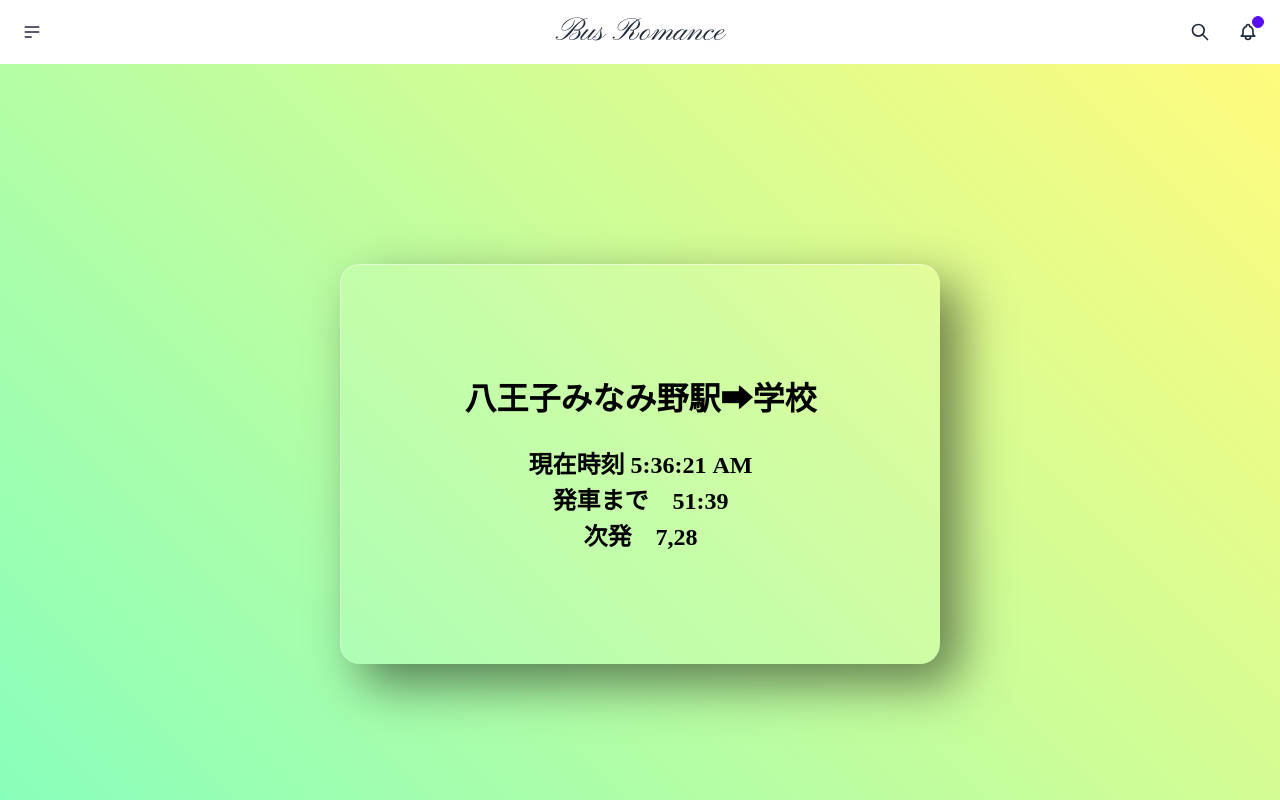
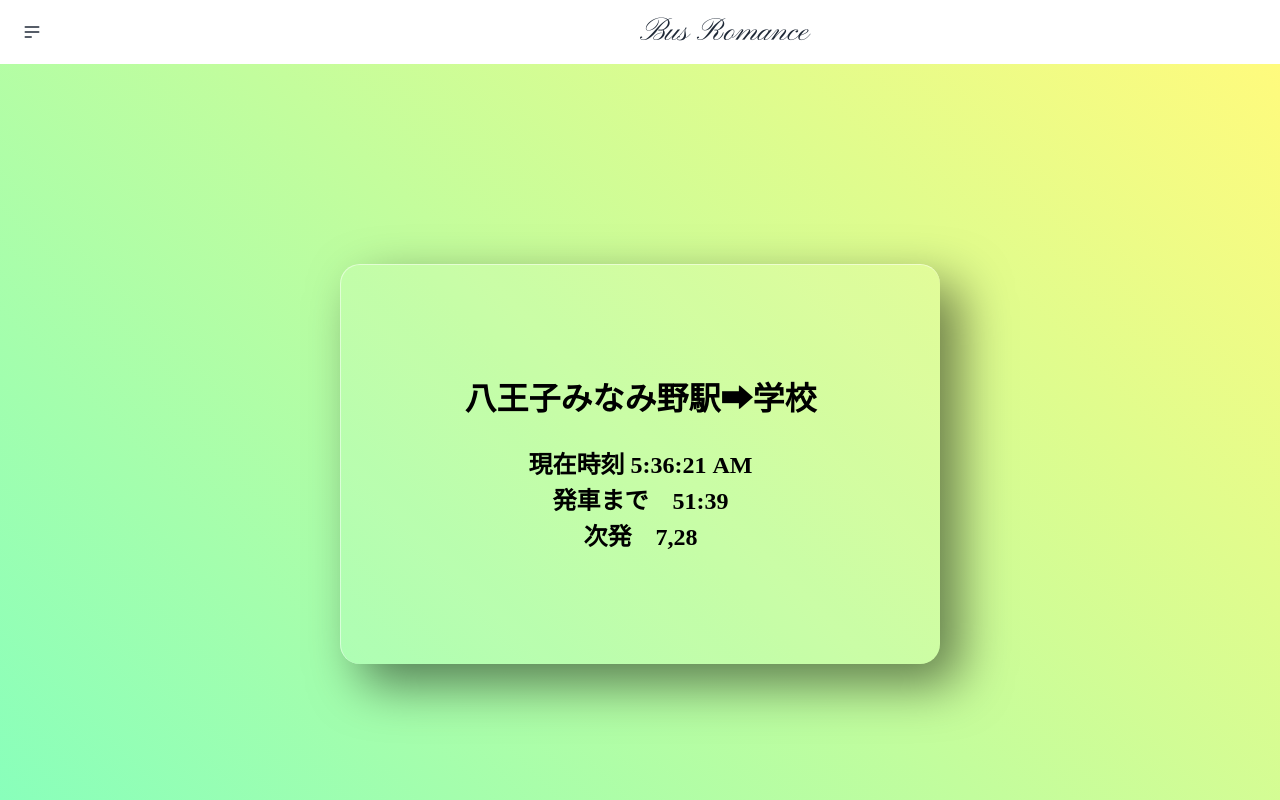
Before and after one commit to samus0n/test, a React (Create React App) app: page /time1 in a window 1280 px wide. Shown: the top 800 px of the page. Built offline with nearby package versions, Linux system fonts and the light colour scheme; a web font is replaced by a local one.

Commit message:
いらないボタン削除♡

```diff
--- a/src/components/Header.js
+++ b/src/components/Header.js
@@ -25,17 +25,7 @@
     <a class=" normal-case text-xl" id='asd'>Bus Romance</a>
 
   </div>
-  <div class="navbar-end">
-    <button class="btn btn-ghost btn-circle">
-      <svg xmlns="http://www.w3.org/2000/svg" class="h-5 w-5" fill="none" viewBox="0 0 24 24" stroke="currentColor"><path stroke-linecap="round" stroke-linejoin="round" stroke-width="2" d="M21 21l-6-6m2-5a7 7 0 11-14 0 7 7 0 0114 0z" /></svg>
-    </button>
-    <button class="btn btn-ghost btn-circle">
-      <div class="indicator">
-        <svg xmlns="http://www.w3.org/2000/svg" class="h-5 w-5" fill="none" viewBox="0 0 24 24" stroke="currentColor"><path stroke-linecap="round" stroke-linejoin="round" stroke-width="2" d="M15 17h5l-1.405-1.405A2.032 2.032 0 0118 14.158V11a6.002 6.002 0 00-4-5.659V5a2 2 0 10-4 0v.341C7.67 6.165 6 8.388 6 11v3.159c0 .538-.214 1.055-.595 1.436L4 17h5m6 0v1a3 3 0 11-6 0v-1m6 0H9" /></svg>
-        <span class="badge badge-xs badge-primary indicator-item"></span>
-      </div>
-    </button>
-  </div>
+
 </div>
     </header>
   )
```
